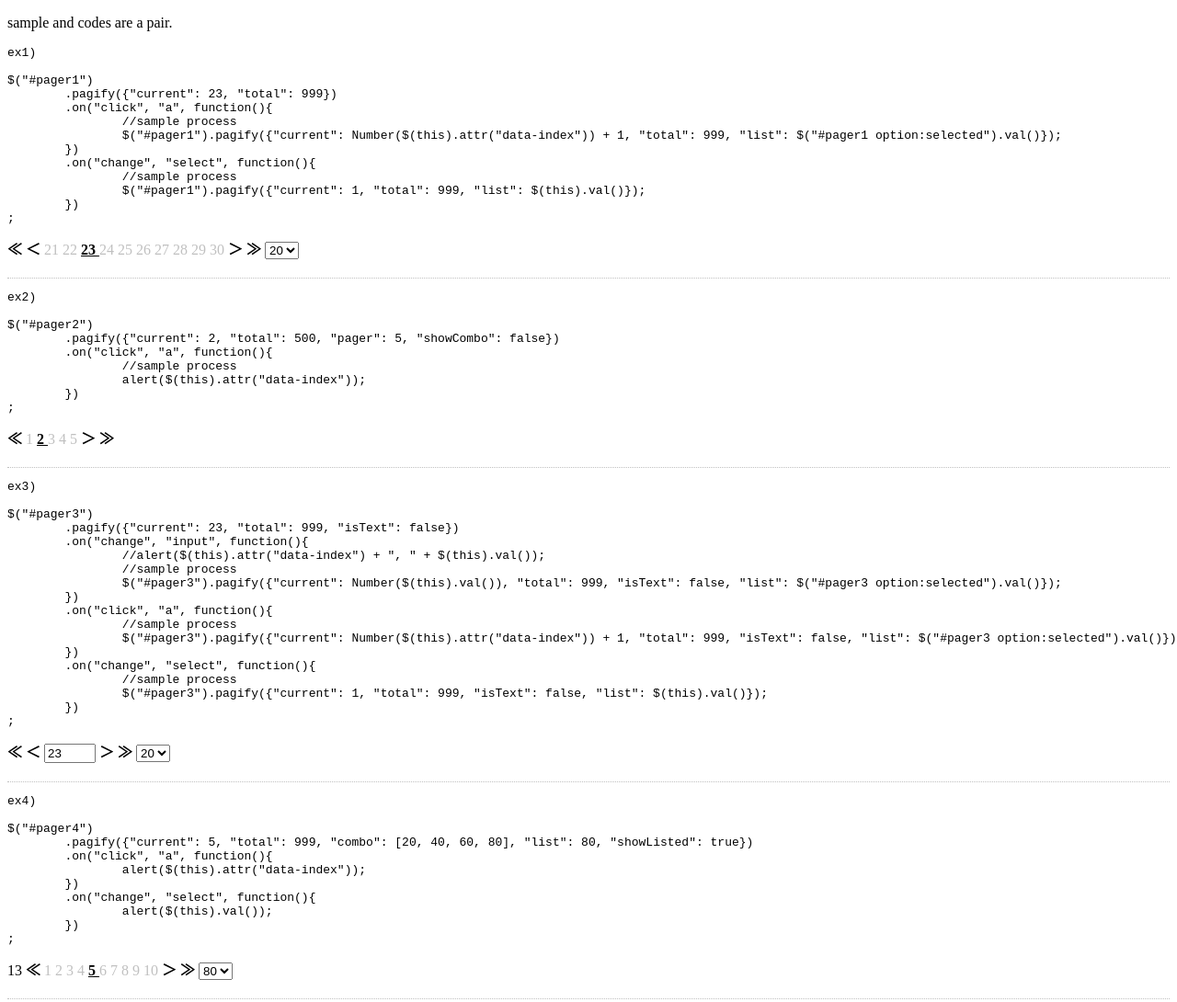
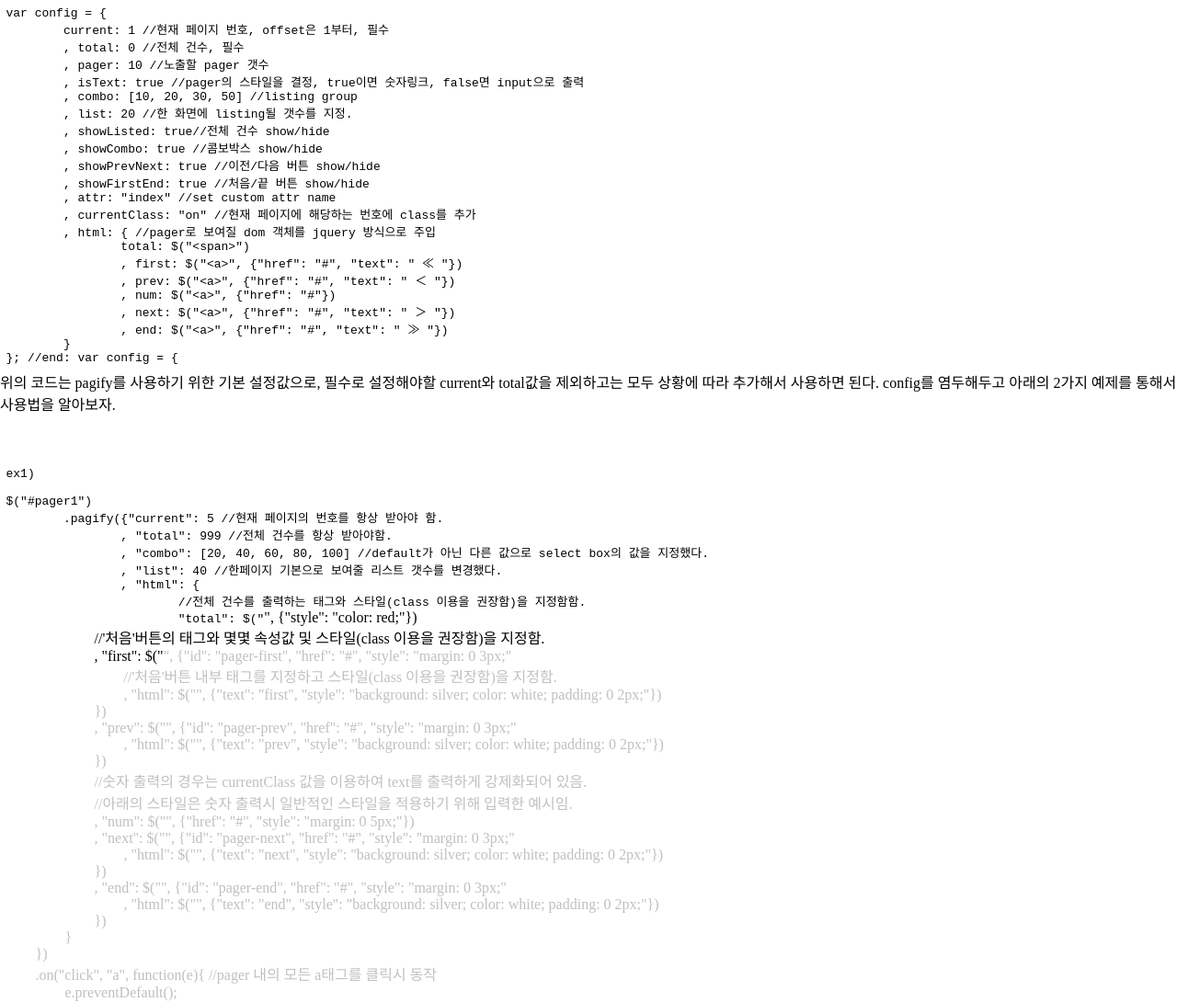
Before and after one commit to babypaunch/jquery.babypaunch.pagify.js, a plain HTML site: page index.html in a window 1280 px wide. Shown: the top 1090 px of the page at 92% size. Drawn offline with nearby package versions, Linux system fonts and the light colour scheme; a web font is replaced by a local one.

Commit message:
version up 1 to 2
pager의 tag를 외부에서 주입할수 있도록 수정

```diff
--- a/index.html
+++ b/index.html
@@ -2,162 +2,167 @@
 <html lang="ko">
 <head>
 	<meta charset="UTF-8">
+    <meta http-equiv="X-UA-Compatible" content="IE=edge">
+    <meta name="viewport" content="user-scalable=no, width=device-width, initial-scale=1">
+    <title>INDEX</title>
+
+	<link rel="stylesheet" href="http://cdn.jsdelivr.net/font-hack/2.019/css/hack.min.css">
+
 	<style>
-		div {border-bottom: 1px dotted silver; padding-bottom: 20px;}
+		* {padding: 0; margin: 0;}
+		html, body {width: 100%; height: 100%;}
+		pre *, code * {font-family: Hack; text-align: left;}
+
 		a {text-decoration: none; color: silver;}
-		a.on {color: black; font-weight: bold; text-decoration: underline;}
-		a.first, a.prev, a.next, a.end {color: black; font-weight: bold;}
+		span.on {color: black; font-weight: bold;}
 	</style>
 </head>
 <body>
-	<p>sample and codes are a pair.</p>
+<pre class="prettyprint">
+var config = {
+	current: 1 //현재 페이지 번호, offset은 1부터, 필수
+	, total: 0 //전체 건수, 필수
+	, pager: 10 //노출할 pager 갯수
+	, isText: true //pager의 스타일을 결정, true이면 숫자링크, false면 input으로 출력
+	, combo: [10, 20, 30, 50] //listing group
+	, list: 20 //한 화면에 listing될 갯수를 지정.
+	, showListed: true//전체 건수 show/hide
+	, showCombo: true //콤보박스 show/hide
+	, showPrevNext: true //이전/다음 버튼 show/hide
+	, showFirstEnd: true //처음/끝 버튼 show/hide
+	, attr: "index" //set custom attr name
+	, currentClass: "on" //현재 페이지에 해당하는 번호에 class를 추가
+	, html: { //pager로 보여질 dom 객체를 jquery 방식으로 주입
+		total: $("&#60;span&#62;")
+		, first: $("&#60;a&#62;", {"href": "#", "text": " ≪ "})
+		, prev: $("&#60;a&#62;", {"href": "#", "text": " ＜ "})
+		, num: $("&#60;a&#62;", {"href": "#"})
+		, next: $("&#60;a&#62;", {"href": "#", "text": " ＞ "})
+		, end: $("&#60;a&#62;", {"href": "#", "text": " ≫ "})
+	}
+}; //end: var config = {
+</pre>
+<p>
+	위의 코드는 pagify를 사용하기 위한 기본 설정값으로, 필수로 설정해야할 current와 total값을 제외하고는 모두 상황에 따라 추가해서 사용하면 된다.
+	config를 염두해두고 아래의 2가지 예제를 통해서 사용법을 알아보자.
+</p>
 
-<pre class="prettyprint">
+<pre class="prettyprint more">
 ex1)
 
 $("#pager1")
-	.pagify({"current": 23, "total": 999})
-	.on("click", "a", function(){
-		//sample process
-		$("#pager1").pagify({"current": Number($(this).attr("data-index")) + 1, "total": 999, "list": $("#pager1 option:selected").val()});
+	.pagify({"current": 5 //현재 페이지의 번호를 항상 받아야 함.
+		, "total": 999 //전체 건수를 항상 받아야함.
+		, "combo": [20, 40, 60, 80, 100] //default가 아닌 다른 값으로 select box의 값을 지정했다.
+		, "list": 40 //한페이지 기본으로 보여줄 리스트 갯수를 변경했다.
+		, "html": {
+			//전체 건수를 출력하는 태그와 스타일(class 이용을 권장함)을 지정함함.
+			"total": $("<span>", {"style": "color: red;"})
+			//'처음'버튼의 태그와 몇몇 속성값 및 스타일(class 이용을 권장함)을 지정함.
+			, "first": $("<a>", {"id": "pager-first", "href": "#", "style": "margin: 0 3px;"
+				//'처음'버튼 내부 태그를 지정하고 스타일(class 이용을 권장함)을 지정함.
+				, "html": $("<span>", {"text": "first", "style": "background: silver; color: white; padding: 0 2px;"})
+			})
+			, "prev": $("<a>", {"id": "pager-prev", "href": "#", "style": "margin: 0 3px;"
+				, "html": $("<span>", {"text": "prev", "style": "background: silver; color: white; padding: 0 2px;"})
+			})
+			//숫자 출력의 경우는 currentClass 값을 이용하여 text를 출력하게 강제화되어 있음.
+			//아래의 스타일은 숫자 출력시 일반적인 스타일을 적용하기 위해 입력한 예시임.
+			, "num": $("<a>", {"href": "#", "style": "margin: 0 5px;"})
+			, "next": $("<a>", {"id": "pager-next", "href": "#", "style": "margin: 0 3px;"
+				, "html": $("<span>", {"text": "next", "style": "background: silver; color: white; padding: 0 2px;"})
+			})
+			, "end": $("<a>", {"id": "pager-end", "href": "#", "style": "margin: 0 3px;"
+				, "html": $("<span>", {"text": "end", "style": "background: silver; color: white; padding: 0 2px;"})
+			})
+		}
 	})
-	.on("change", "select", function(){
-		//sample process
-		$("#pager1").pagify({"current": 1, "total": 999, "list": $(this).val()});
+	.on("click", "a", function(e){ //pager 내의 모든 a태그를 클릭시 동작
+		e.preventDefault();
+		alert($(this).attr("data-index"));
+	})
+	.on("change", "select", function(e){ //pager 내의 select box를 변경시 동작
+		alert($(this).val());
 	})
 ;
 </pre>
 	<div id="pager1"></div>
 
-<pre class="prettyprint">
+<pre class="prettyprint more">
 ex2)
 
 $("#pager2")
-	.pagify({"current": 2, "total": 500, "pager": 5, "showCombo": false})
-	.on("click", "a", function(){
-		//sample process
+	.pagify({"current": 23
+		, "total": 999
+		, "isText": false //input box 형태의 pager를 사용하기 위해 설정
+		, "showCombo": false //select box를 숨김 처리함.
+	})
+	.on("change", "input", function(){ //pager 내의 input box의 값을 변경시 동작
+		$(this).attr("data-index", Number($(this).val()) - 1);
+		alert($(this).attr("data-index") + ", " + $(this).val());
+	})
+	.on("click", "a", function(e){ //pager 내의 모든 a태그를 클릭시 동작
+		e.preventDefault();
 		alert($(this).attr("data-index"));
 	})
 ;
 </pre>
 	<div id="pager2"></div>
 
-<pre class="prettyprint">
-ex3)
-
-$("#pager3")
-	.pagify({"current": 23, "total": 999, "isText": false})
-	.on("change", "input", function(){
-		//alert($(this).attr("data-index") + ", " + $(this).val());
-		//sample process
-		$("#pager3").pagify({"current": Number($(this).val()), "total": 999, "isText": false, "list": $("#pager3 option:selected").val()});
-	})
-	.on("click", "a", function(){
-		//sample process
-		$("#pager3").pagify({"current": Number($(this).attr("data-index")) + 1, "total": 999, "isText": false, "list": $("#pager3 option:selected").val()});
-	})
-	.on("change", "select", function(){
-		//sample process
-		$("#pager3").pagify({"current": 1, "total": 999, "isText": false, "list": $(this).val()});
-	})
-;
-</pre>
-	<div id="pager3"></div>
-
-<pre class="prettyprint">
-ex4)
-
-$("#pager4")
-	.pagify({"current": 5, "total": 999, "combo": [20, 40, 60, 80], "list": 80, "showListed": true})
-	.on("click", "a", function(){
-		alert($(this).attr("data-index"));
-	})
-	.on("change", "select", function(){
-		alert($(this).val());
-	})
-;
-</pre>
-	<div id="pager4"></div>
-
-<pre class="prettyprint">
-ex5)
-
-$("#pager5")
-	.pagify({"current": 23, "total": 999, "isText": false, "showListed": true, "showCombo": false})
-	.on("change", "input", function(){
-		$(this).attr("data-index", Number($(this).val()) - 1);
-
-		alert($(this).attr("data-index") + ", " + $(this).val());
-	})
-	.on("click", "a", function(){
-		alert($(this).attr("data-index"));
-	})
-;
-</pre>
-	<div id="pager5"></div>
-
 	<script src="https://cdn.rawgit.com/google/code-prettify/master/loader/run_prettify.js?skin=doxy"></script>
 	<script src="https://ajax.googleapis.com/ajax/libs/jquery/2.1.4/jquery.min.js"></script>
 	<script src="jquery.babypaunch.pagify.js"></script>
 	<script>
 		$("#pager1")
-			.pagify({"current": 23, "total": 999})
-			.on("click", "a", function(){
-				//sample process
-				$("#pager1").pagify({"current": Number($(this).attr("data-index")) + 1, "total": 999, "list": $("#pager1 option:selected").val()});
+			.pagify({"current": 5
+				, "total": 999
+				, "combo": [20, 40, 60, 80, 100]
+				, "list": 40
+				, "html": {
+					"total": $("<span>", {"style": "color: red;"})
+					, "first": $("<a>", {"id": "pager-first", "href": "#", "style": "margin: 0 3px;"
+						, "html": $("<span>", {"text": "first", "style": "background: silver; color: white; padding: 0 2px;"})
+					})
+					, "prev": $("<a>", {"id": "pager-prev", "href": "#", "style": "margin: 0 3px;"
+						, "html": $("<span>", {"text": "prev", "style": "background: silver; color: white; padding: 0 2px;"})
+					})
+					, "num": $("<a>", {"href": "#", "style": "margin: 0 5px;"})
+					, "next": $("<a>", {"id": "pager-next", "href": "#", "style": "margin: 0 3px;"
+						, "html": $("<span>", {"text": "next", "style": "background: silver; color: white; padding: 0 2px;"})
+					})
+					, "end": $("<a>", {"id": "pager-end", "href": "#", "style": "margin: 0 3px;"
+						, "html": $("<span>", {"text": "end", "style": "background: silver; color: white; padding: 0 2px;"})
+					})
+				}
 			})
-			.on("change", "select", function(){
-				//sample process
-				$("#pager1").pagify({"current": 1, "total": 999, "list": $(this).val()});
-			})
-		;
-
-		$("#pager2")
-			.pagify({"current": 2, "total": 500, "pager": 5, "showCombo": false})
-			.on("click", "a", function(){
-				//sample process
-				alert($(this).attr("data-index"));
-			})
-		;
-
-		$("#pager3")
-			.pagify({"current": 23, "total": 999, "isText": false})
-			.on("change", "input", function(){
-				//alert($(this).attr("data-index") + ", " + $(this).val());
-				//sample process
-				$("#pager3").pagify({"current": Number($(this).val()), "total": 999, "isText": false, "list": $("#pager3 option:selected").val()});
-			})
-			.on("click", "a", function(){
-				//sample process
-				$("#pager3").pagify({"current": Number($(this).attr("data-index")) + 1, "total": 999, "isText": false, "list": $("#pager3 option:selected").val()});
-			})
-			.on("change", "select", function(){
-				//sample process
-				$("#pager3").pagify({"current": 1, "total": 999, "isText": false, "list": $(this).val()});
-			})
-		;
-
-		$("#pager4")
-			.pagify({"current": 5, "total": 999, "combo": [20, 40, 60, 80], "list": 80, "showListed": true})
-			.on("click", "a", function(){
+			.on("click", "a", function(e){
+				e.preventDefault();
 				alert($(this).attr("data-index"));
 			})
 			.on("change", "select", function(){
 				alert($(this).val());
 			})
-		;
+		; //end: $("#pager1")
 
-		$("#pager5")
-			.pagify({"current": 23, "total": 999, "isText": false, "showListed": true, "showCombo": false})
+		$("#pager2")
+			.pagify({"current": 23
+				, "total": 999
+				, "isText": false
+				, "showCombo": false
+			})
 			.on("change", "input", function(){
 				$(this).attr("data-index", Number($(this).val()) - 1);
-
 				alert($(this).attr("data-index") + ", " + $(this).val());
 			})
-			.on("click", "a", function(){
+			.on("click", "a", function(e){
+				e.preventDefault();
 				alert($(this).attr("data-index"));
 			})
-		;
+		; //end: $("#pager2")
 	</script>
+	<style>
+		pre.prettyprint {white-space: pre-wrap; padding: 0.5em; margin: 0; width: calc(100% - 1em); border-radius: 0px;}
+		pre.more {margin-top: 50px;}
+	</style>
 </body>
 </html>
```
Also changed, not shown: jquery.babypaunch.pagify.js, jquery.babypaunch.pagify.min.js.
